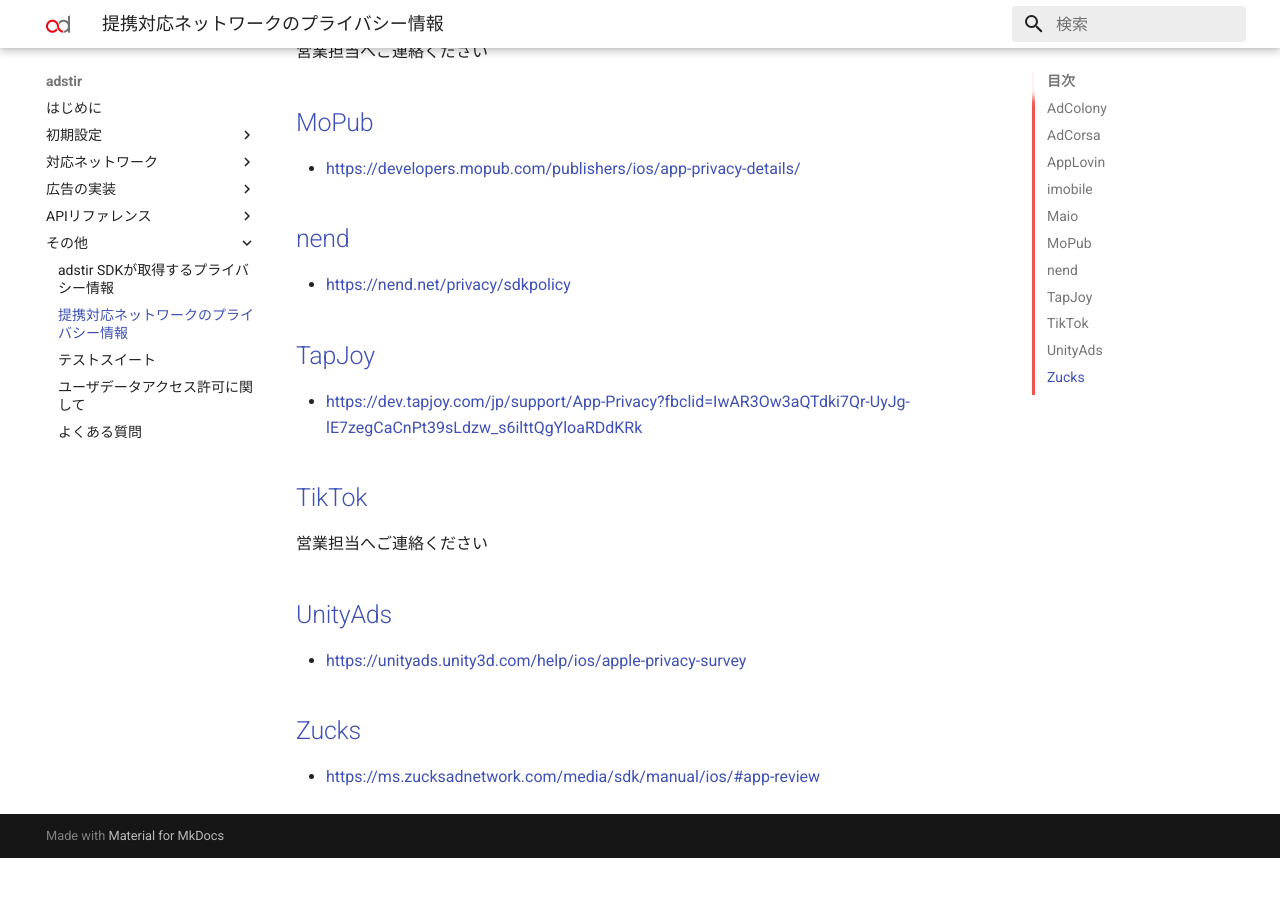
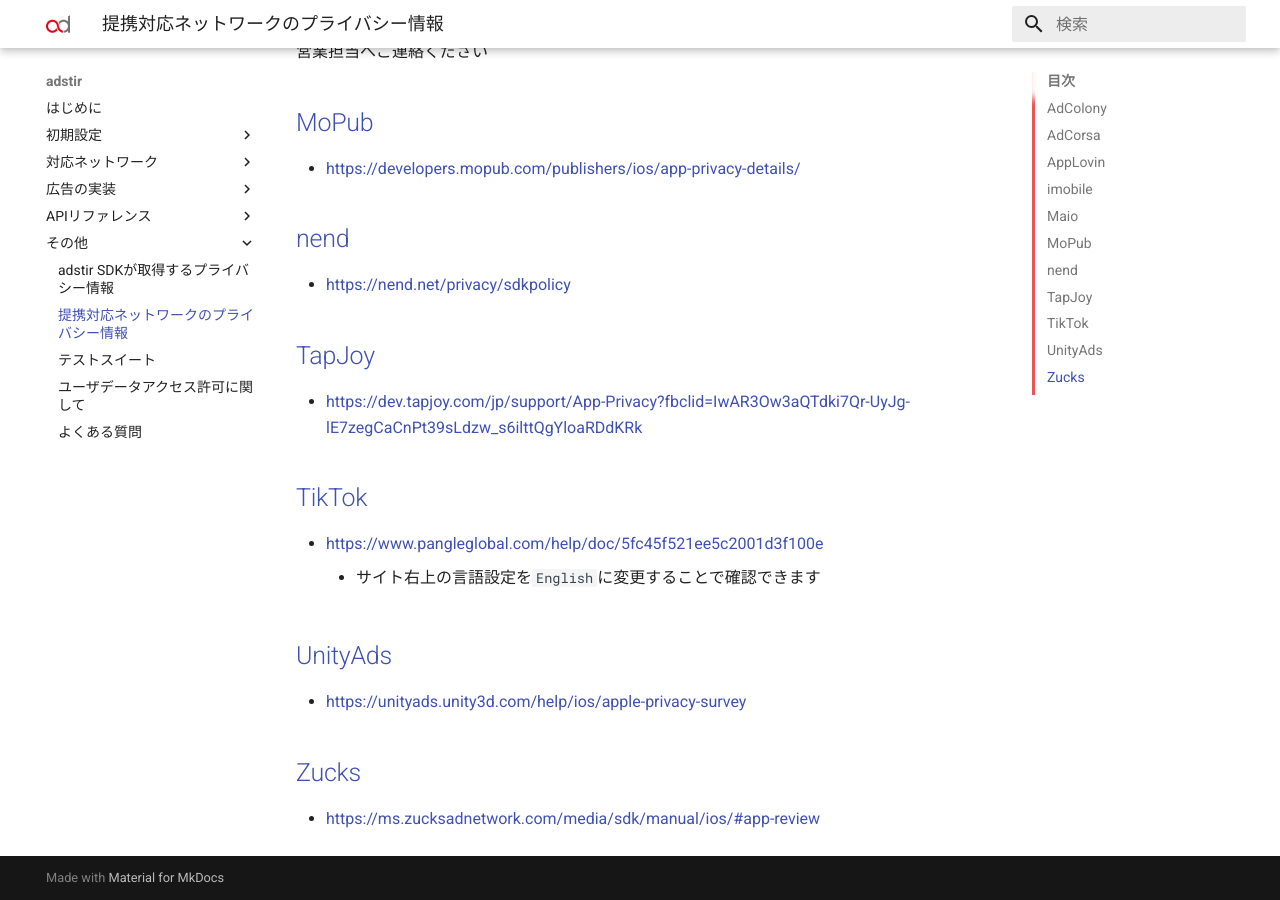
Before and after one commit to united-adstir/ios-sdk-docs, an MkDocs documentation site: the page built from docs/adstir/info/nw_privacy.md, in a window 1280 px wide and 900 px high, scrolled down 814 px. Built offline with MkDocs 1.6.1 and Material for MkDocs 9.7.7, drawn with Linux system fonts in a browser that asks for light colours; before the commit the page ends 1672 px from its top, so only the background shows below that.

Commit message:
TikTokのプライバシーリンク追加

```diff
--- a/docs/adstir/info/nw_privacy.md
+++ b/docs/adstir/info/nw_privacy.md
@@ -37,7 +37,8 @@
 
 ## TikTok
 
-営業担当へご連絡ください
+* [https://www.pangleglobal.com/help/doc/5fc45f521ee5c2001d3f100e](https://www.pangleglobal.com/help/doc/5fc45f521ee5c2001d3f100e)
+    * サイト右上の言語設定を`English`に変更することで確認できます
 
 ## UnityAds
 
```
